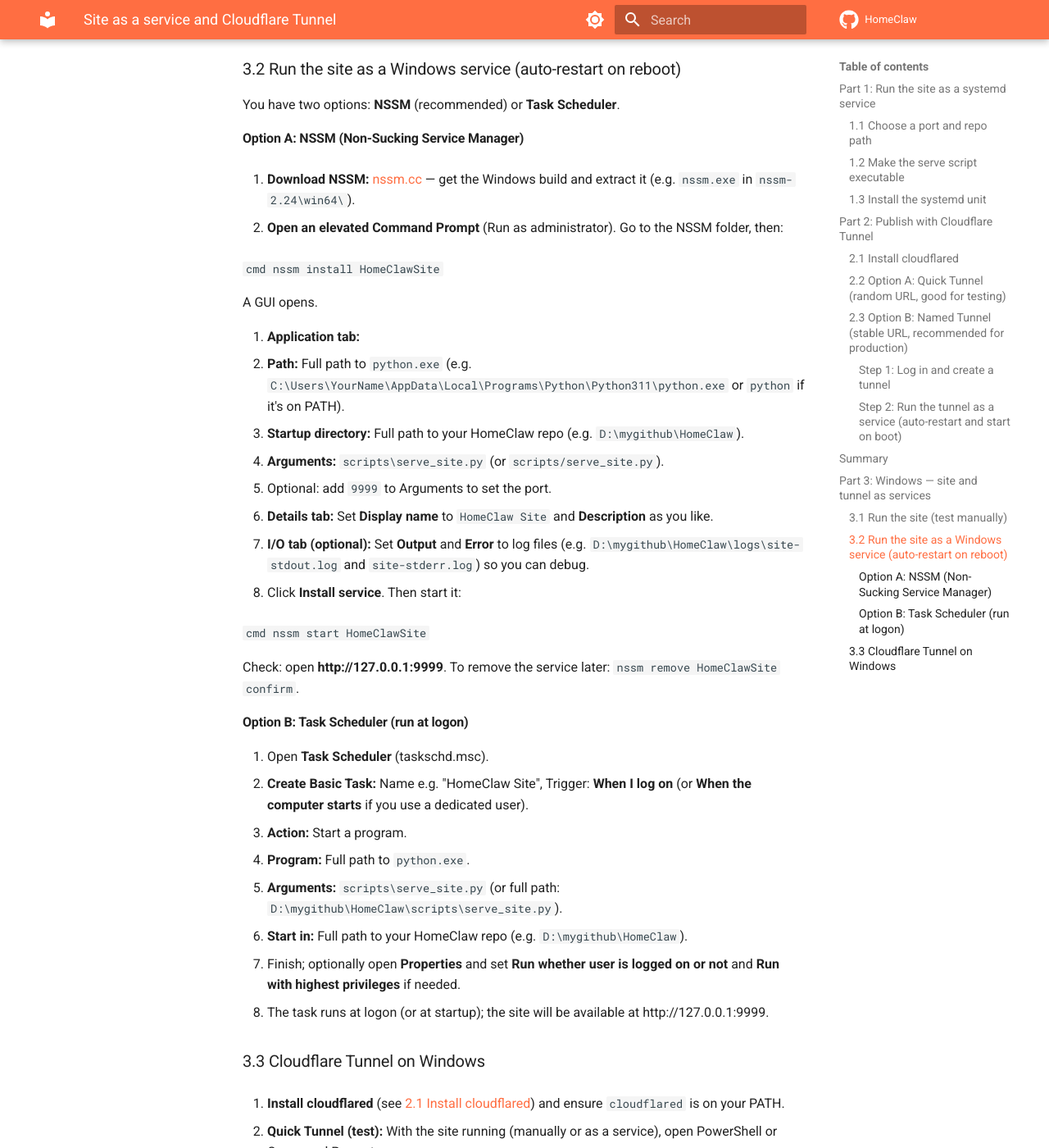
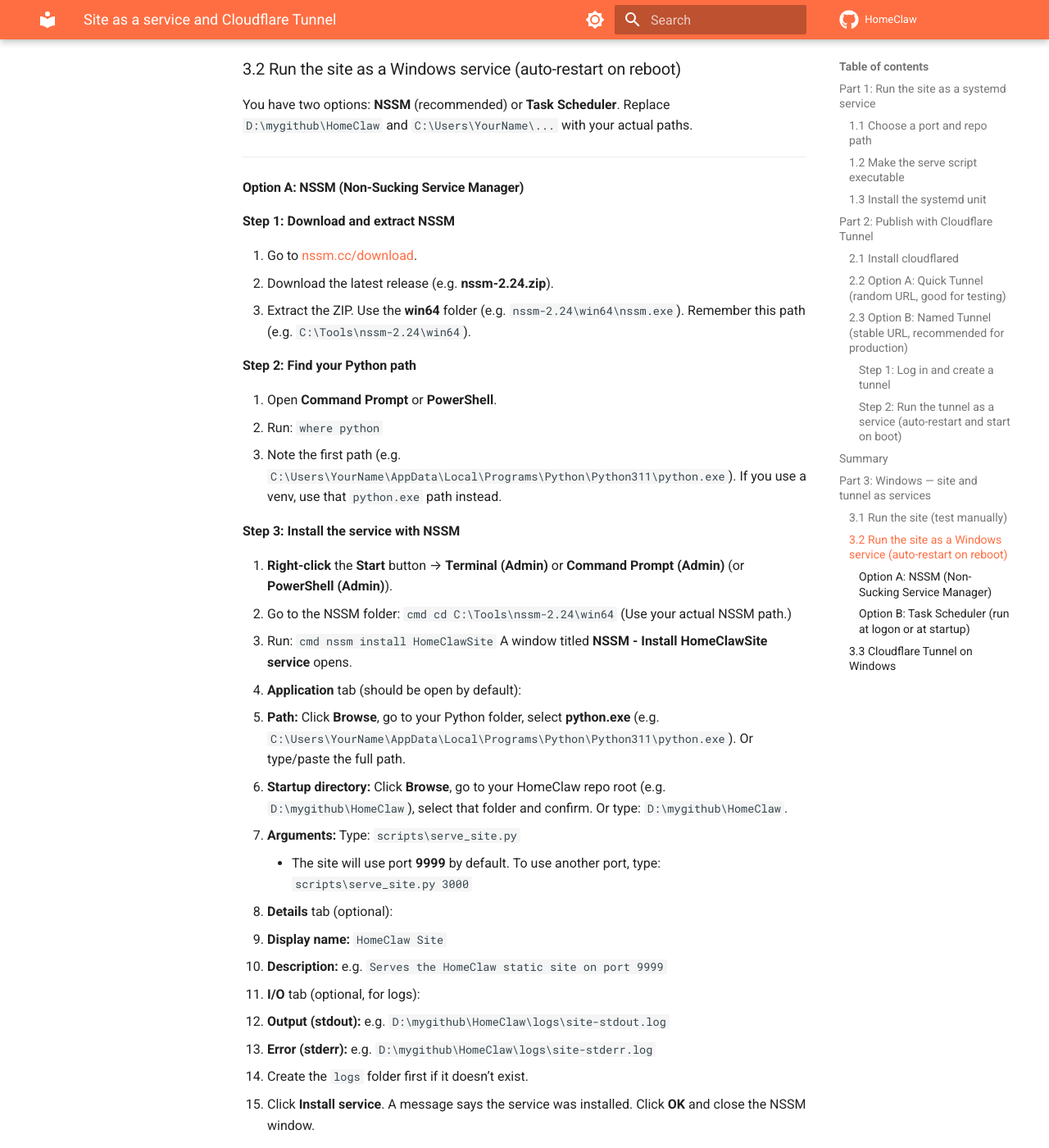
Before and after one commit to allenpeng0705/HomeClaw, an MkDocs documentation site: the page built from docs/site-service-and-cloudflare-tunnel.md, in a window 1280 px wide and 1400 px high, scrolled down 6212 px. Shown: the whole window at 82% size. Built offline with MkDocs 1.6.1 and Material for MkDocs 9.7.7, drawn with Linux system fonts in a browser that asks for light colours; comment, search, counter and statistics services are not loaded; some of the changed text lies outside the part shown.

````diff
--- a/docs/site-service-and-cloudflare-tunnel.md
+++ b/docs/site-service-and-cloudflare-tunnel.md
@@ -254,48 +254,134 @@
 
 ### 3.2 Run the site as a Windows service (auto-restart on reboot)
 
-You have two options: **NSSM** (recommended) or **Task Scheduler**.
+You have two options: **NSSM** (recommended) or **Task Scheduler**. Replace `D:\mygithub\HomeClaw` and `C:\Users\YourName\...` with your actual paths.
+
+---
 
 #### Option A: NSSM (Non-Sucking Service Manager)
 
-1. **Download NSSM:** [nssm.cc](https://nssm.cc/download) — get the Windows build and extract it (e.g. `nssm.exe` in `nssm-2.24\win64\`).
+**Step 1: Download and extract NSSM**
 
-2. **Open an elevated Command Prompt** (Run as administrator). Go to the NSSM folder, then:
+1. Go to [nssm.cc/download](https://nssm.cc/download).
+2. Download the latest release (e.g. **nssm-2.24.zip**).
+3. Extract the ZIP. Use the **win64** folder (e.g. `nssm-2.24\win64\nssm.exe`). Remember this path (e.g. `C:\Tools\nssm-2.24\win64`).
 
+**Step 2: Find your Python path**
+
+1. Open **Command Prompt** or **PowerShell**.
+2. Run: `where python`
+3. Note the first path (e.g. `C:\Users\YourName\AppData\Local\Programs\Python\Python311\python.exe`). If you use a venv, use that `python.exe` path instead.
+
+**Step 3: Install the service with NSSM**
+
+1. **Right-click** the **Start** button → **Terminal (Admin)** or **Command Prompt (Admin)** (or **PowerShell (Admin)**).
+2. Go to the NSSM folder:
+   ```cmd
+   cd C:\Tools\nssm-2.24\win64
+   ```
+   (Use your actual NSSM path.)
+
+3. Run:
    ```cmd
    nssm install HomeClawSite
    ```
+   A window titled **NSSM - Install HomeClawSite service** opens.
 
-   A GUI opens.
+4. **Application** tab (should be open by default):
+   - **Path:** Click **Browse**, go to your Python folder, select **python.exe** (e.g. `C:\Users\YourName\AppData\Local\Programs\Python\Python311\python.exe`). Or type/paste the full path.
+   - **Startup directory:** Click **Browse**, go to your HomeClaw repo root (e.g. `D:\mygithub\HomeClaw`), select that folder and confirm. Or type: `D:\mygithub\HomeClaw`.
+   - **Arguments:** Type: `scripts\serve_site.py`
+     - The site will use port **9999** by default. To use another port, type: `scripts\serve_site.py 3000`
 
-3. **Application tab:**
-   - **Path:** Full path to `python.exe` (e.g. `C:\Users\YourName\AppData\Local\Programs\Python\Python311\python.exe` or `python` if it's on PATH).
-   - **Startup directory:** Full path to your HomeClaw repo (e.g. `D:\mygithub\HomeClaw`).
-   - **Arguments:** `scripts\serve_site.py` (or `scripts/serve_site.py`).
-   - Optional: add `9999` to Arguments to set the port.
+5. **Details** tab (optional):
+   - **Display name:** `HomeClaw Site`
+   - **Description:** e.g. `Serves the HomeClaw static site on port 9999`
 
-4. **Details tab:** Set **Display name** to `HomeClaw Site` and **Description** as you like.
+6. **I/O** tab (optional, for logs):
+   - **Output (stdout):** e.g. `D:\mygithub\HomeClaw\logs\site-stdout.log`
+   - **Error (stderr):** e.g. `D:\mygithub\HomeClaw\logs\site-stderr.log`
+   - Create the `logs` folder first if it doesn’t exist.
 
-5. **I/O tab (optional):** Set **Output** and **Error** to log files (e.g. `D:\mygithub\HomeClaw\logs\site-stdout.log` and `site-stderr.log`) so you can debug.
+7. Click **Install service**. A message says the service was installed. Click **OK** and close the NSSM window.
 
-6. Click **Install service**. Then start it:
+**Step 4: Start the service**
 
-   ```cmd
-   nssm start HomeClawSite
-   ```
+In the same admin Command Prompt (in the NSSM folder):
 
-   Check: open **http://127.0.0.1:9999**. To remove the service later: `nssm remove HomeClawSite confirm`.
+```cmd
+nssm start HomeClawSite
+```
 
-#### Option B: Task Scheduler (run at logon)
+You should see: `HomeClawSite: START: The operation completed successfully.`
 
-1. Open **Task Scheduler** (taskschd.msc).
-2. **Create Basic Task:** Name e.g. "HomeClaw Site", Trigger: **When I log on** (or **When the computer starts** if you use a dedicated user).
-3. **Action:** Start a program.
-   - **Program:** Full path to `python.exe`.
-   - **Arguments:** `scripts\serve_site.py` (or full path: `D:\mygithub\HomeClaw\scripts\serve_site.py`).
-   - **Start in:** Full path to your HomeClaw repo (e.g. `D:\mygithub\HomeClaw`).
-4. Finish; optionally open **Properties** and set **Run whether user is logged on or not** and **Run with highest privileges** if needed.
-5. The task runs at logon (or at startup); the site will be available at http://127.0.0.1:9999.
+**Step 5: Check**
+
+1. Open a browser and go to **http://127.0.0.1:9999**. You should see the HomeClaw site.
+2. Optional: In **Services** (Win+R → `services.msc` → find **HomeClaw Site**), confirm status is **Running** and **Startup type** is **Automatic** so it starts after reboot.
+
+**Useful NSSM commands** (run from the NSSM folder in an admin prompt):
+
+| Command | Description |
+|--------|-------------|
+| `nssm start HomeClawSite` | Start the service |
+| `nssm stop HomeClawSite` | Stop the service |
+| `nssm restart HomeClawSite` | Restart the service |
+| `nssm status HomeClawSite` | Show status |
+| `nssm remove HomeClawSite confirm` | Remove the service (stops and uninstalls) |
+
+---
+
+#### Option B: Task Scheduler (run at logon or at startup)
+
+**Step 1: Find your Python path and repo path**
+
+1. In Command Prompt or PowerShell, run: `where python` — note the full path to `python.exe` (e.g. `C:\Users\YourName\AppData\Local\Programs\Python\Python311\python.exe`).
+2. Note your HomeClaw repo root (e.g. `D:\mygithub\HomeClaw`).
+
+**Step 2: Open Task Scheduler**
+
+1. Press **Win+R**, type **taskschd.msc**, press **Enter**.
+2. Or search **Task Scheduler** in the Start menu and open it.
+
+**Step 3: Create a basic task**
+
+1. In the right panel, click **Create Basic Task...**.
+2. **Name:** e.g. `HomeClaw Site`
+3. **Description (optional):** e.g. `Serves the HomeClaw static site on port 9999`
+4. Click **Next**.
+
+**Step 4: Set the trigger**
+
+1. Choose **When I log on** (task runs when you sign in) or **When the computer starts** (runs at boot; useful if the machine runs without a user logging in).
+2. Click **Next**.
+
+**Step 5: Set the action**
+
+1. Select **Start a program** → **Next**.
+2. **Program/script:** Enter the **full path** to `python.exe` (e.g. `C:\Users\YourName\AppData\Local\Programs\Python\Python311\python.exe`). Or click **Browse** and select it.
+3. **Add arguments (optional):** `scripts\serve_site.py`
+   (If the task runs before the working directory is set, use the full path: `D:\mygithub\HomeClaw\scripts\serve_site.py`)
+4. **Start in (optional):** Enter the **full path** to your HomeClaw repo root (e.g. `D:\mygithub\HomeClaw`). This is important so the script finds the `site` folder.
+5. Click **Next**.
+
+**Step 6: Finish**
+
+1. Check **Open the Properties dialog...** if you want to change “Run whether user is logged on or not” or “Run with highest privileges”.
+2. Click **Finish**.
+
+**Step 7: Optional — run at startup without logging in**
+
+1. In Task Scheduler, find **HomeClaw Site** in the list, **right-click** → **Properties**.
+2. **General** tab: Check **Run whether user is logged on or not** if the task should run at startup even when no one is logged in. You may be prompted for your password.
+3. **Conditions** tab: Uncheck **Start the task only if the computer is on AC power** if you want it to run on battery (e.g. laptop).
+4. Click **OK**.
+
+**Step 8: Run the task once to test**
+
+1. Right-click **HomeClaw Site** → **Run**.
+2. Open **http://127.0.0.1:9999** in a browser to confirm the site loads.
+
+After reboot (or next logon, depending on the trigger), the task will run again and the site will be available at http://127.0.0.1:9999.
 
 ### 3.3 Cloudflare Tunnel on Windows
 
````
Also changed, not shown: docs_design/SkillsRAGContent.md (+5 -6 lines), 7 other files.
